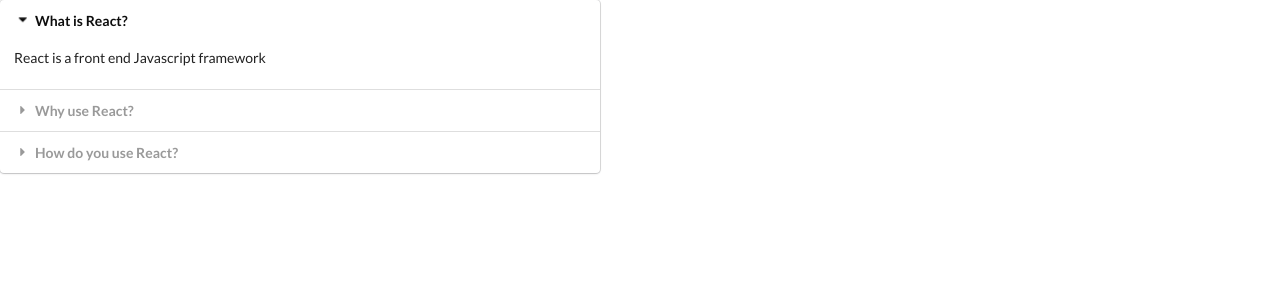
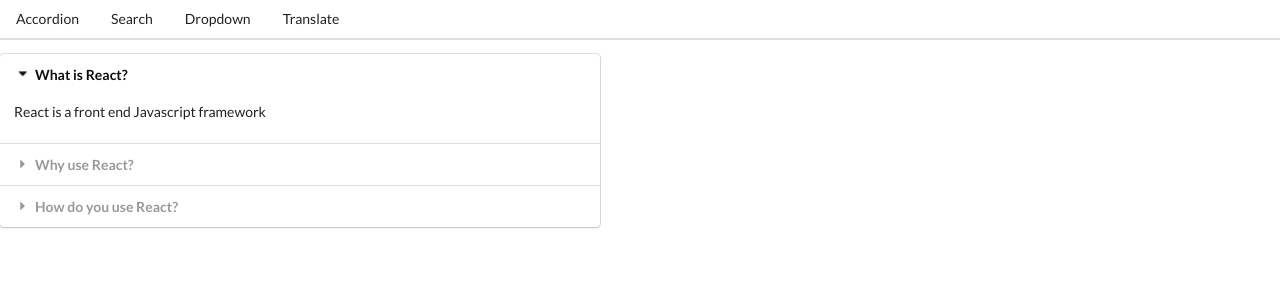
Before and after one commit to markwilland/react-widgets, a React (Create React App) app: page / in a window 1280 px wide. Shown: the top 300 px of the page. Built offline with nearby package versions, Linux system fonts and the light colour scheme.

Commit message:
added naive navigation

```diff
--- a/src/components/App.js
+++ b/src/components/App.js
@@ -1,9 +1,11 @@
 import React, { useState } from 'react';
+
 import Accordion from './Accordion';
 import Search from './Search';
 import Dropdown from './Dropdown';
 import Translate from './Translate';
 import Route from './Route';
+import Header from './Header';
 
 const items = [
     {
@@ -19,8 +21,6 @@
         content: 'You use react by creating components'
     }
 ];
-
-
 
 const options = [
     {
@@ -42,7 +42,7 @@
 
     return (
         <div>
-
+            <Header />
             <Route path="/">
                 <Accordion items={items} />
             </Route>
--- /dev/null
+++ b/src/components/Header.js
@@ -0,0 +1,14 @@
+import React from 'react';
+
+function Header() {
+    return (
+        <div className="ui secondary pointing menu">
+            <a href="/" className="item">Accordion</a>
+            <a href="/list" className="item">Search</a>
+            <a href="/dropdown" className="item">Dropdown</a>
+            <a href="/translate" className="item">Translate</a>
+        </div>
+    )
+}
+
+export default Header;
```
